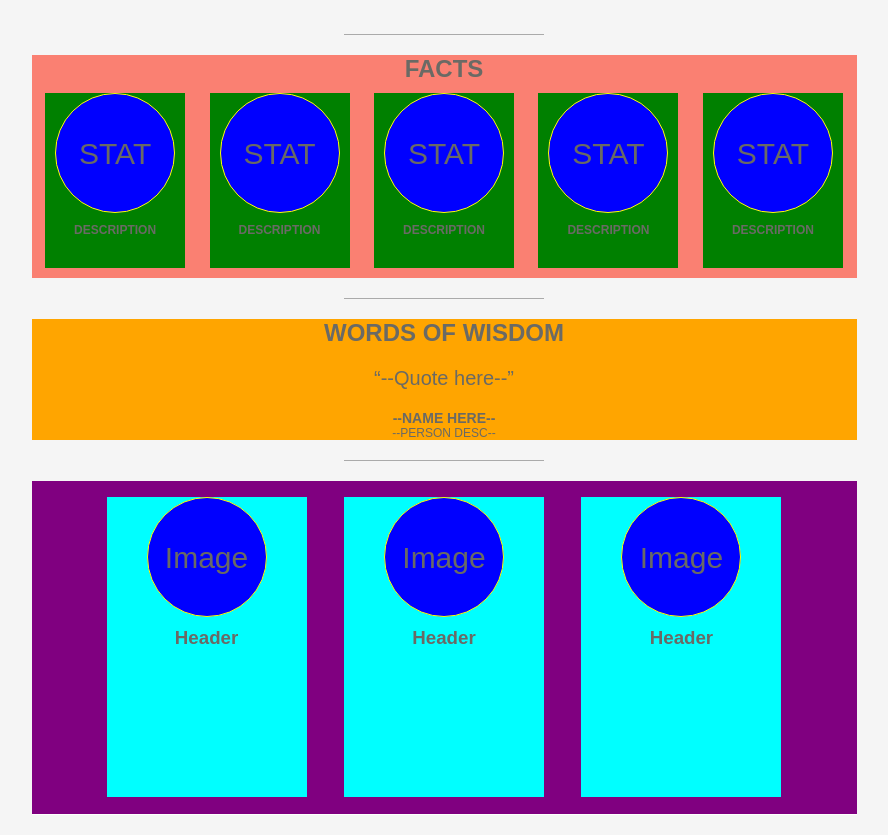
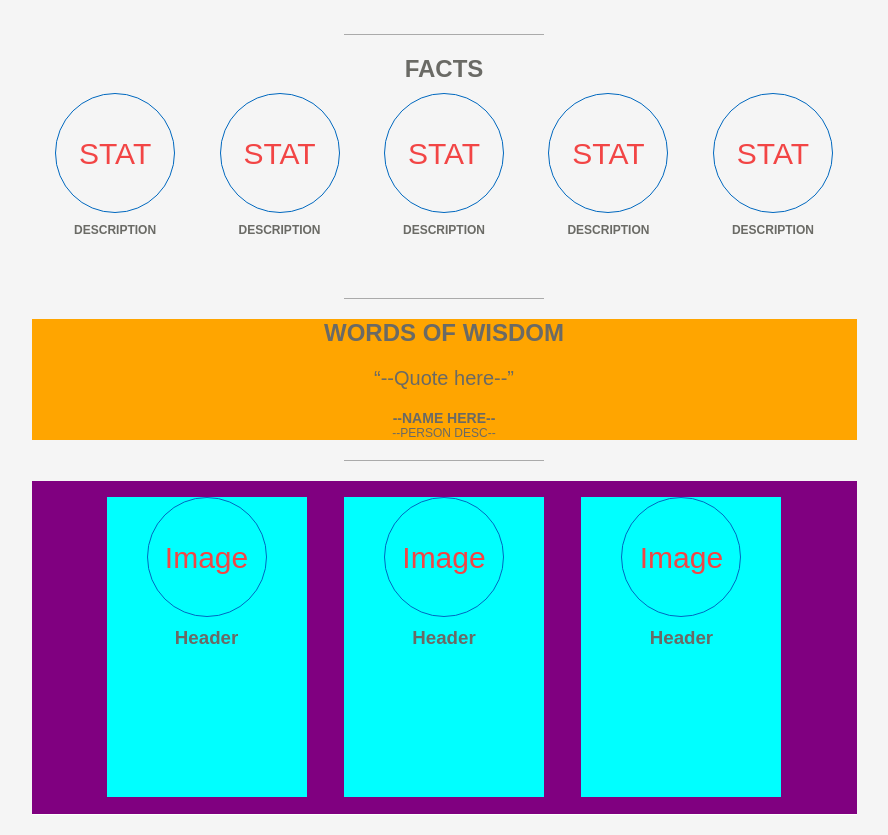
Before and after one commit to gcampfield/gcampfield.github.io, a plain HTML site: page index.html in a window 1280 px wide. Shown: the part 769-1604 px from the top of the page, without its empty margins (196-1084 px from the left). Drawn offline with Linux system fonts and the light colour scheme.

Commit message:
Style the facts section

```diff
--- a/stylesheet.css
+++ b/stylesheet.css
@@ -97,7 +97,6 @@ blockquote {
 	width: 75%;
 	max-width: 825px;
 	margin: 20px auto;
-	background-color: salmon;
 	text-align: center;
 }
 
@@ -106,20 +105,19 @@ blockquote {
 	margin: 10px;
 	width: 140px;
 	height: 175px;
-	background-color: green;
 }
 
 .circletext {
 	padding: 10px;
 	width: 98px;
 	height: 98px;
-	background-color: blue;
 	border-radius: 60px;
-	border: 1px solid yellow;
+	border: 1px solid #0068bf;
 	line-height: 100px;
 	text-align: center;
 	font-size: 30px;
 	margin: 0 auto;
+	color: #F24545;
 }
 
 .fact h3 {
@@ -180,4 +178,5 @@ footer {
 	right: -4px;
 	top: 25%;
 	border-radius: 4px;
+	color: #F5F5F5;
 }
```
